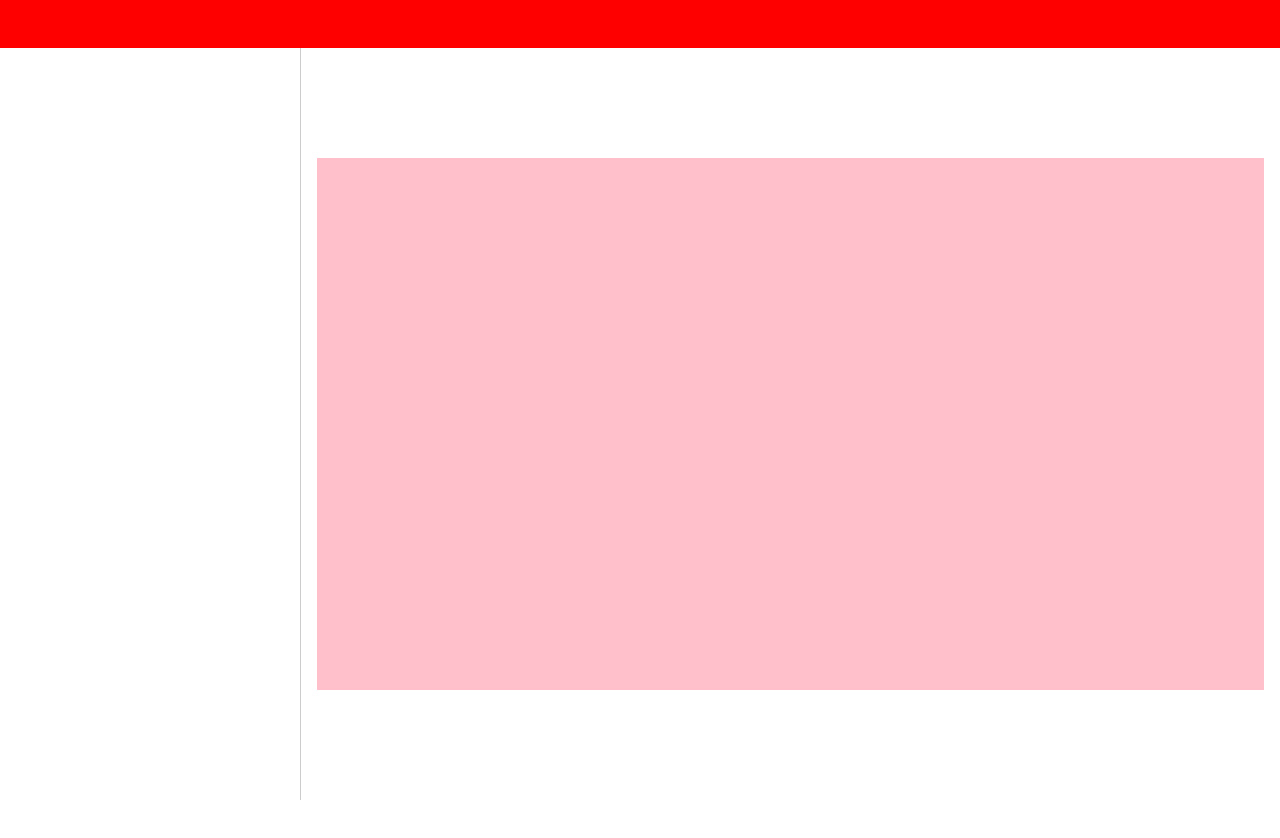
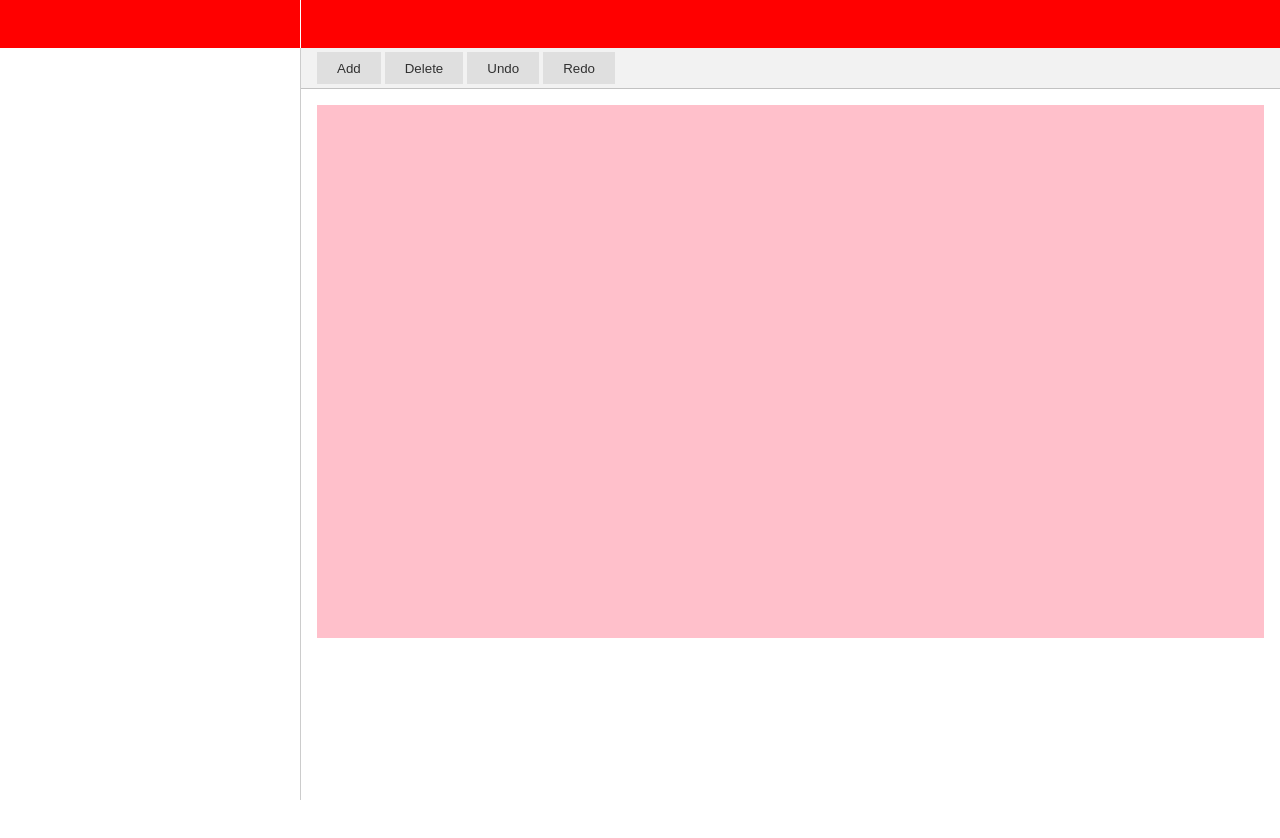
Before and after one commit to angelfraga/angular-aspect-ratio-by-iframe, an Angular app: page / in a window 1280 px wide. Shown: the top 838 px of the page. Before the commit the page ends 800 px from the top, so only its background shows below. Built offline with nearby package versions, Linux system fonts and the light colour scheme.

Commit message:
add editor nav

```diff
--- a/src/app/app.component.css
+++ b/src/app/app.component.css
@@ -8,6 +8,12 @@
 .header {
   height: 48px;
   background: red;
+}
+
+.logo {
+  height: 100%;
+  width: 300px;
+  border-right: 1px solid white;
 }
 
 .layout {
@@ -21,13 +27,41 @@
   width: 300px;
 }
 .main {
-  flex: 1; position: relative;
-  align-items: middle;
-  padding: 16px;
+  flex: 1;
+  position: relative;
+}
+
+.editor-nav {
+  padding: 4px 16px;
+  position: relative;
+  border-bottom: 1px solid rgba(0,0,0,0.2);
+  background: rgba(0,0,0,0.05);
+  display: flex;
+  flex-direction: row;
+  gap: 4px;
+}
+
+.iframe-wrapper {
+  flex: 1;
+  width: calc(100% - 32px);
+  margin: 16px;
+}
+
+button {
+  height: 32px;
+  border: 0;
+  padding: 0 1.5em;
+  background: rgba(0,0,0,0.1);
+  opacity: 0.8;
+}
+
+button:hover {
+  opacity: 1;
+  cursor: pointer;
 }
 
 iframe {
+  height: 100%;
+  width: 100%;
   border: 0;
-  width: 100%;
-  height: 100%;
 }
--- a/src/app/app.component.html
+++ b/src/app/app.component.html
@@ -6,6 +6,14 @@
 
   </div>
   <div class="main">
-    <iframe #aspectRatio height="500" width="200"></iframe>
+    <div class="editor-nav">
+      <button>Add</button>
+      <button>Delete</button>
+      <button>Undo</button>
+      <button>Redo</button>
+    </div>
+    <div class="iframe-wrapper">
+      <iframe #aspectRatio ></iframe>
+    </div>
   </div>
 </div>
--- a/src/app/app.component.ts
+++ b/src/app/app.component.ts
@@ -20,7 +20,7 @@ export class AppComponent  implements AfterViewInit {
           max-width: 177.78vh; /* 16/9 = 1.778 */
           margin: auto;
           position: absolute;
-          top:0;bottom:0; /* vertical center */
+          top:0; /* vertical center */
           left:0;right:0; /* horizontal center */
         }
       </style>
```
